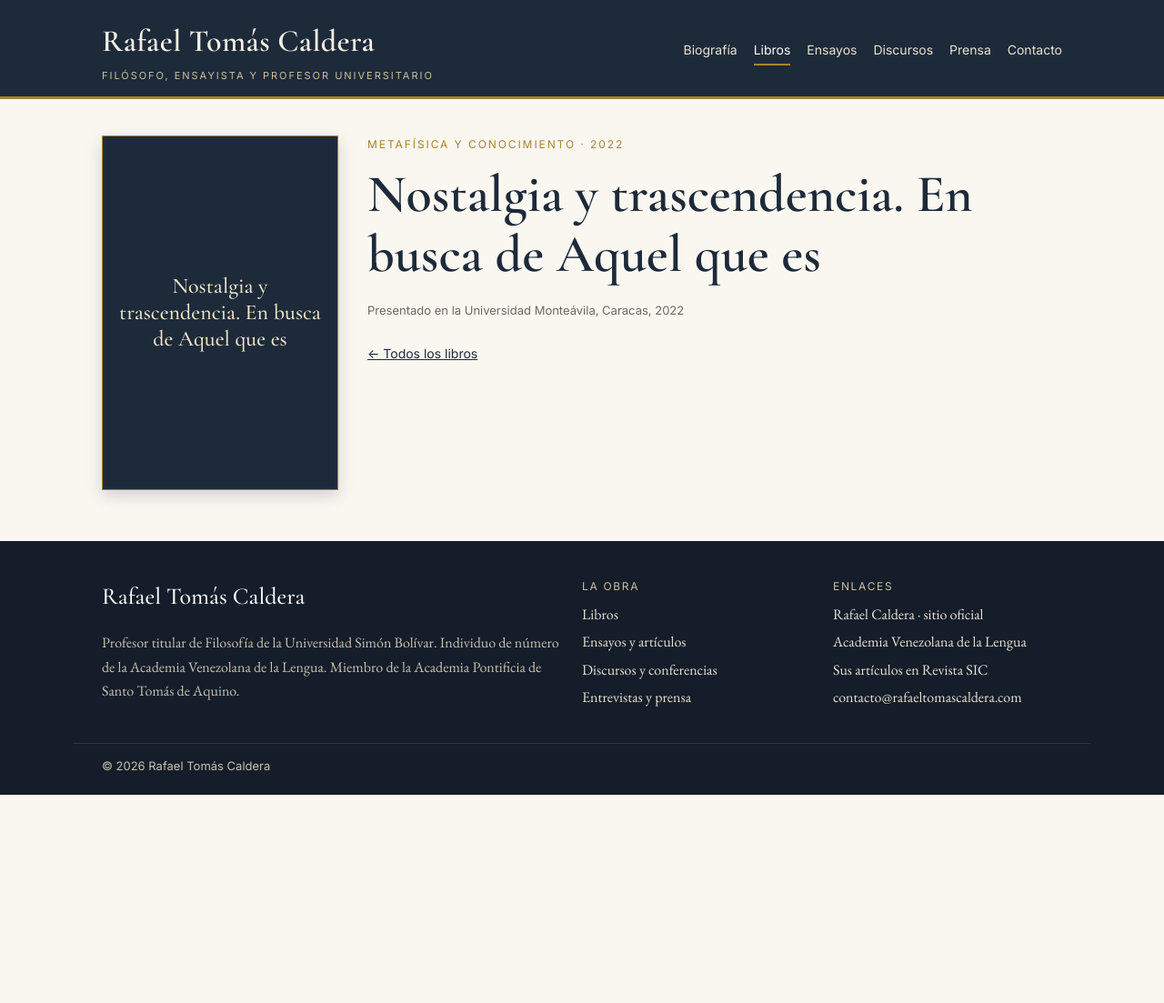
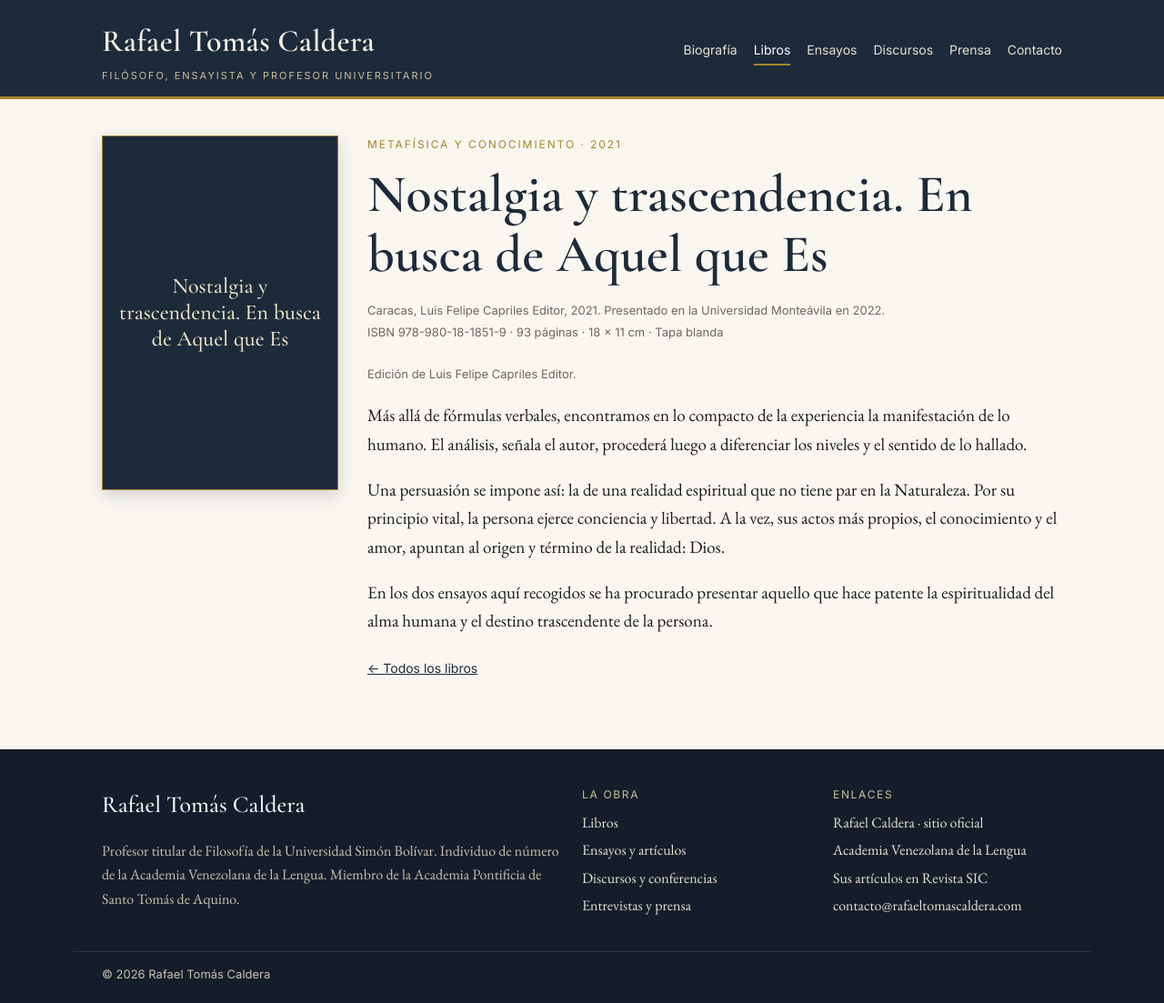
Before and after one commit to luisc393/rafaeltomascaldera, a Jekyll site: the page built from _libros/nostalgia-y-trascendencia-en-busca-de-aquel-que-es.md, in a window 1280 px wide. Shown: the whole page at 91% size. Built offline with Jekyll 4.4.1, drawn with Linux system fonts in a browser that asks for light colours; before the commit the page ends 900 px from its top, so only the background shows below that.

Commit message:
Sinopsis y botones de compra para los libros de Luis Felipe Capriles Editor
Co-Authored-By: Claude Opus 5.5 <noreply@anthropic.com>
Claude-Session: https://claude.ai/code/session_01XD6NAczhEK8gNSqL81mmPn

```diff
--- a/_config.yml
+++ b/_config.yml
@@ -21,3 +21,8 @@ defaults:
   - scope: { path: "" }
     values: { layout: page }
 exclude: [README.md, CLAUDE.md]
+
+# Editorial: botón "Comprar en Venezuela" en los libros con `editor: true`.
+editorial:
+  nombre: Luis Felipe Capriles Editor
+  url:
--- a/_layouts/libro.html
+++ b/_layouts/libro.html
@@ -10,6 +10,14 @@ layout: default
       <p class="antetitulo">{{ page.tema }}{% if page.anio %} · {{ page.anio }}{% endif %}</p>
       <h1>{{ page.title }}</h1>
       <p class="meta">{{ page.ediciones }}</p>
+      {% if page.detalles %}<p class="meta">{{ page.detalles }}</p>{% endif %}
+      {% if page.amazon or page.editor %}
+      <p class="comprar">
+        {% if page.editor and site.editorial.url %}<a class="boton" href="{{ page.editor_url | default: site.editorial.url }}" rel="noopener" target="_blank">Comprar en Venezuela</a>{% endif %}
+        {% if page.amazon %}<a class="boton boton-sec" href="{{ page.amazon }}" rel="noopener" target="_blank">Comprar en Amazon</a>{% endif %}
+      </p>
+      {% if page.editor %}<p class="meta">Edición de {{ site.editorial.nombre }}.</p>{% endif %}
+      {% endif %}
       <div class="prosa">{{ content }}</div>
       <p><a class="volver" href="{{ '/libros/' | relative_url }}">← Todos los libros</a></p>
     </div>
--- a/_libros/nostalgia-y-trascendencia-en-busca-de-aquel-que-es.md
+++ b/_libros/nostalgia-y-trascendencia-en-busca-de-aquel-que-es.md
@@ -1,8 +1,17 @@
 ---
-title: "Nostalgia y trascendencia. En busca de Aquel que es"
-anio: 2022
-ediciones: "Presentado en la Universidad Monteávila, Caracas, 2022"
+title: "Nostalgia y trascendencia. En busca de Aquel que Es"
+anio: 2021
+ediciones: "Caracas, Luis Felipe Capriles Editor, 2021. Presentado en la Universidad Monteávila en 2022."
+detalles: "ISBN 978-980-18-1851-9 · 93 páginas · 18 × 11 cm · Tapa blanda"
 tema: "Metafísica y conocimiento"
-resumen: ""
+resumen: "Dos ensayos sobre la espiritualidad del alma humana y el destino trascendente de la persona."
 portada:
+amazon:
+editor: true
 ---
+
+Más allá de fórmulas verbales, encontramos en lo compacto de la experiencia la manifestación de lo humano. El análisis, señala el autor, procederá luego a diferenciar los niveles y el sentido de lo hallado.
+
+Una persuasión se impone así: la de una realidad espiritual que no tiene par en la Naturaleza. Por su principio vital, la persona ejerce conciencia y libertad. A la vez, sus actos más propios, el conocimiento y el amor, apuntan al origen y término de la realidad: Dios.
+
+En los dos ensayos aquí recogidos se ha procurado presentar aquello que hace patente la espiritualidad del alma humana y el destino trascendente de la persona.
--- a/assets/css/style.css
+++ b/assets/css/style.css
@@ -104,3 +104,4 @@ h2 { font-size: clamp(26px, 3.5vw, 34px); margin: 1.6em 0 .5em; }
 .site-footer ul { list-style: none; padding: 0; margin: 0; }
 .site-footer li { margin: 4px 0; }
 .footer-base { border-top: 1px solid #2a3647; margin-top: 28px; padding-top: 14px; font-family: var(--sans); font-size: 13px; }
+.comprar { display: flex; flex-wrap: wrap; gap: 12px; margin: 18px 0 6px; }
```
Also changed, not shown: _libros/educar-en-venezuela.md (+11 -2 lines), README.md.
